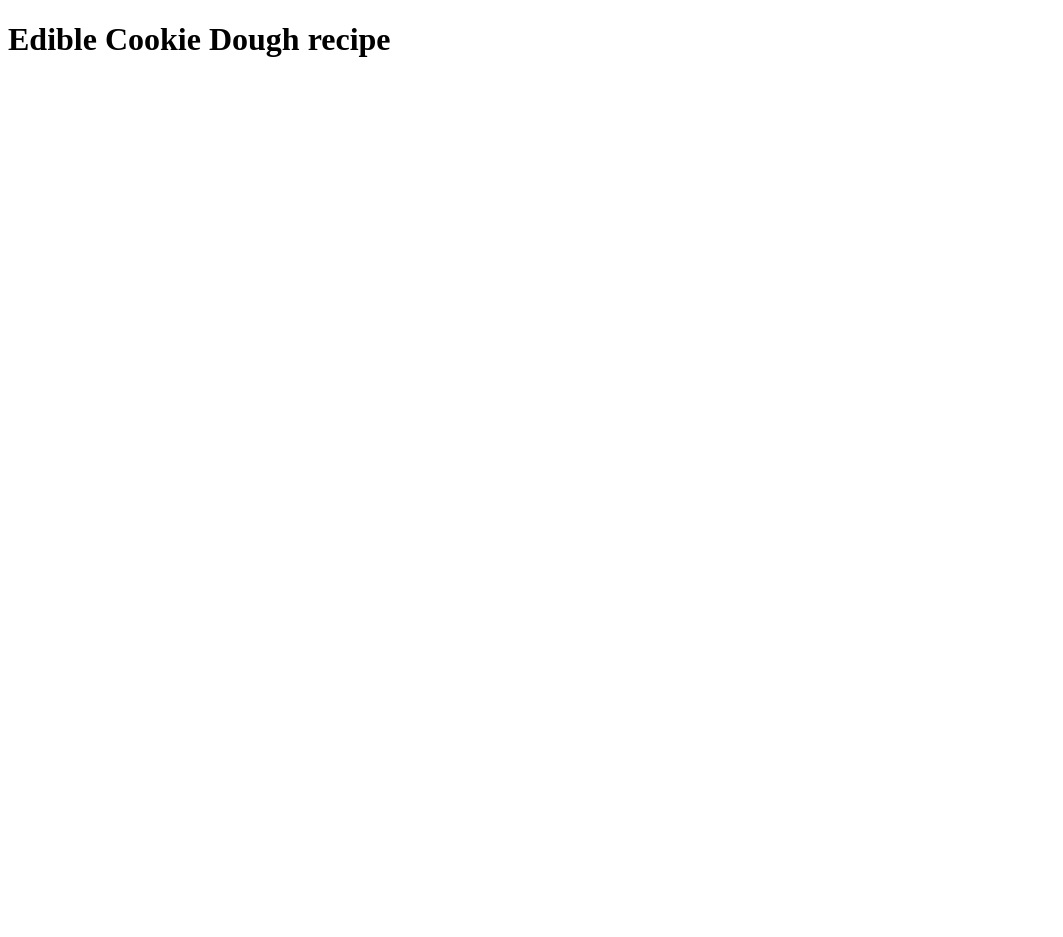
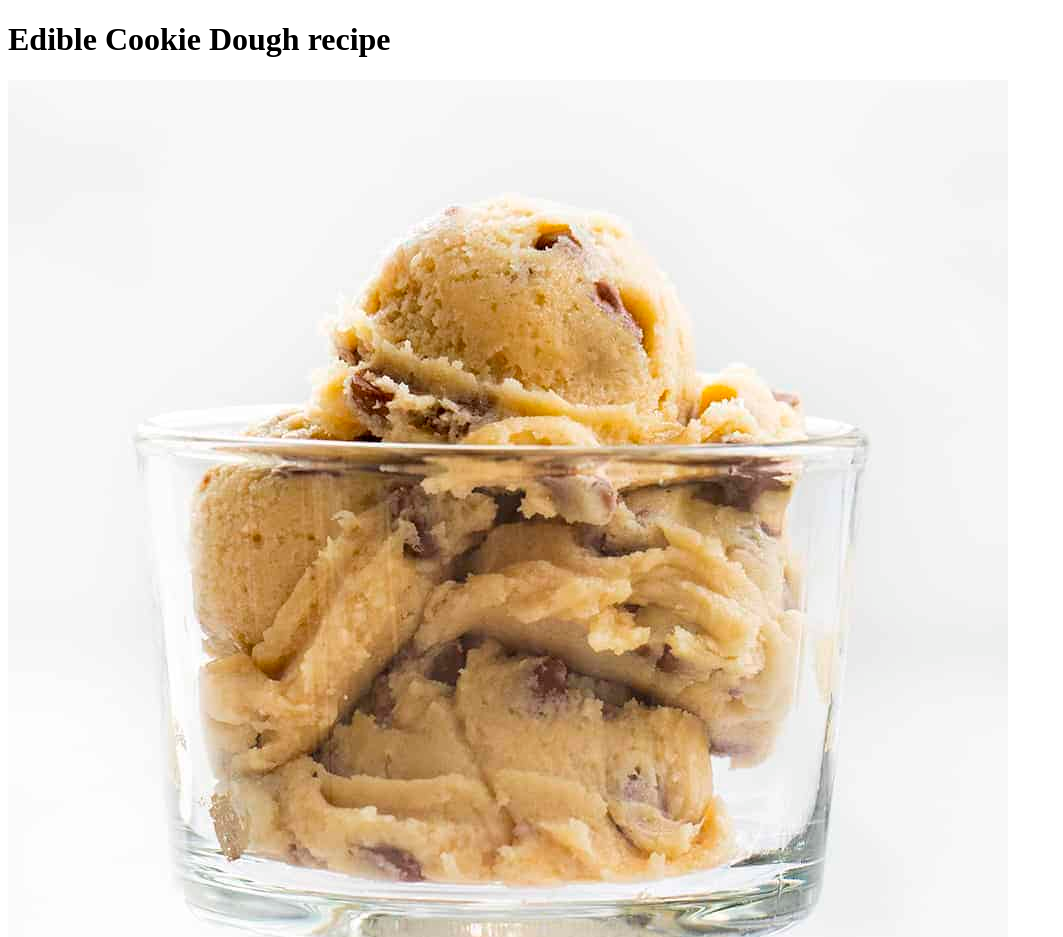
Before and after one commit to guacataco/odin-recipes, a plain HTML site: page recipes/cookie_dough.html in a window 1280 px wide. Shown: the top 937 px of the page, without its empty margins (0-1063 px from the left). Before the commit the page ends 800 px from the top, so only its background shows below. Drawn offline with Linux system fonts and the light colour scheme.

Commit message:
Add cookie dough image to recipe and images

```diff
--- a/recipes/cookie_dough.html
+++ b/recipes/cookie_dough.html
@@ -8,6 +8,7 @@
 </head>
 <body>
     <h1>Edible Cookie Dough recipe</h1>
+    <img src="./images/cookie_dough.jpg" alt="Cookie dough in glass">
 
 </body>
 </html>
```
Also changed, not shown: recipes/images/cookie_dough.jpg (added).
